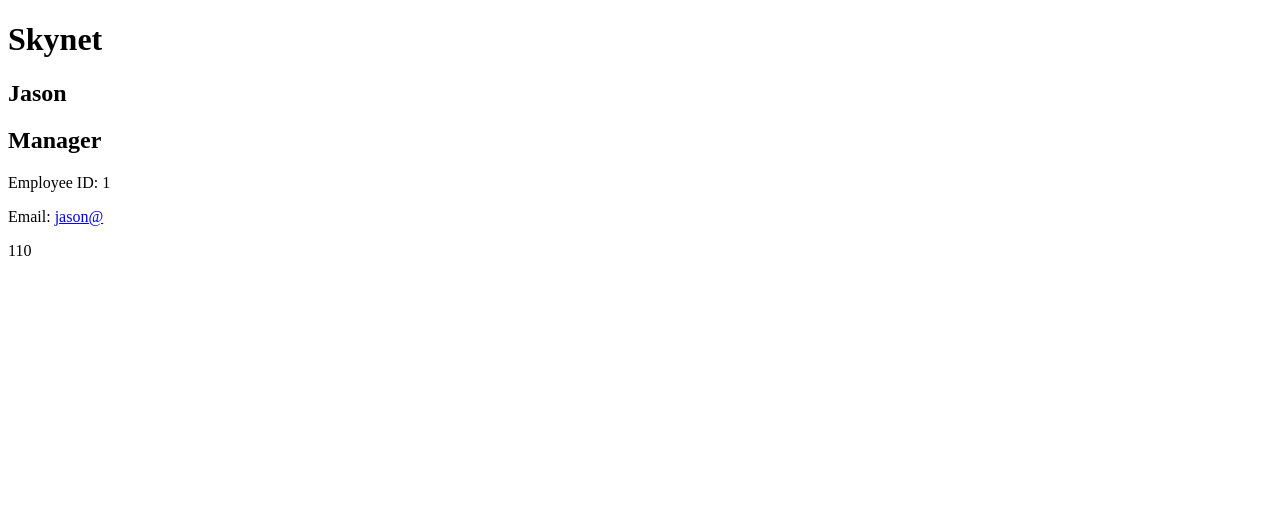
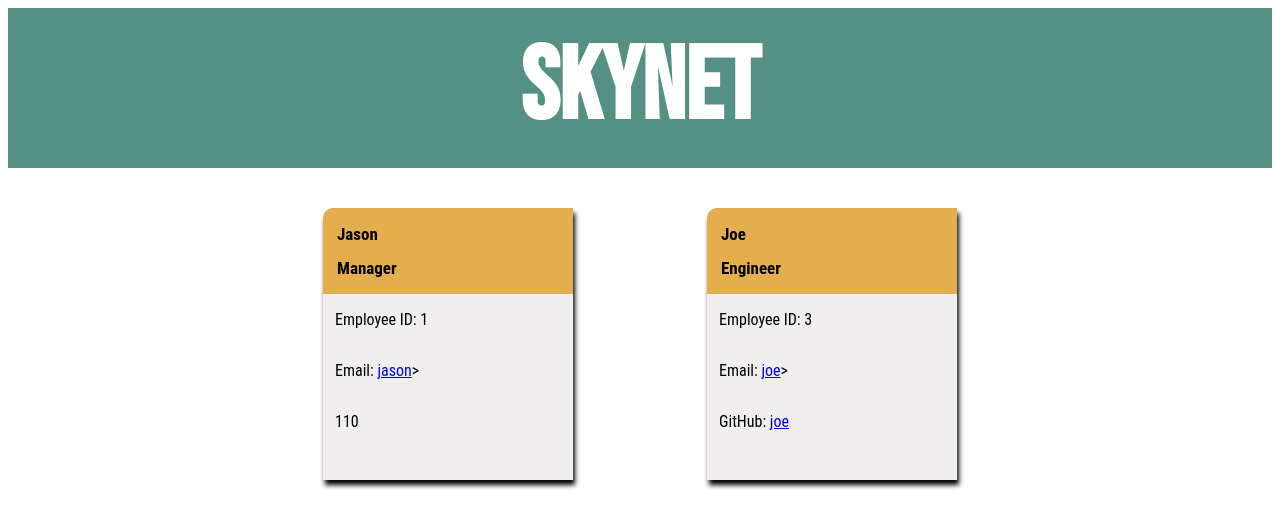
Before and after one commit to codragon2020/team_profile_generator, a website: page generated-html/Skynet.html in a window 1280 px wide. Drawn offline with Linux system fonts and the light colour scheme.

Commit message:
Adding styling with css.js

```diff
--- a/app.js
+++ b/app.js
@@ -1,5 +1,6 @@
 const inquirer = require("inquirer");
 const fs = require("fs");
+const style = require("./styling/css")
 
 const Employee = require("./lib/employee")
 const Engineer = require("./lib/engineer")
@@ -145,6 +146,10 @@
         <meta name="viewport" content="width=device-width, initial-scale=1.0">
         <meta http-equiv="X-UA-Compatible" content="ie=edge">
         <title>${finalTeamArray[0]}</title>
+        <link href="https://fonts.googleapis.com/css?family=Bebas+Neue&display=swap" rel="stylesheet">
+        <style>
+        ${style}
+        </style>
 
     </head>
     <body>
--- a/generated-html/Skynet.html
+++ b/generated-html/Skynet.html
@@ -7,6 +7,80 @@
         <meta name="viewport" content="width=device-width, initial-scale=1.0">
         <meta http-equiv="X-UA-Compatible" content="ie=edge">
         <title>Skynet</title>
+        <link href="https://fonts.googleapis.com/css?family=Bebas+Neue&display=swap" rel="stylesheet">
+        <style>
+
+html, body {
+    max-width: 100% !important;
+    overflow-x: hidden !important;
+}
+
+body {
+    display: flex;
+    flex-direction: column;
+    align-items: center;
+}
+
+.banner-bar {
+    background-color: rgba(53, 124, 109, 0.842);
+    width: 100%;
+    color: #ffffff;
+    display: flex;
+    justify-content: center;
+    align-items: center;
+    height: 20vh;
+}
+
+h1 {
+    font-family: Bebas Neue;
+    font-size: 8vw;
+}
+
+p {
+    font-family: 'Roboto Condensed', sans-serif;
+    position: relative;
+    left: 12px;
+}
+
+h2 {
+    font-family: 'Roboto Condensed', sans-serif;
+    position: relative;
+    font-size: 17px;
+    left: 12px;
+}
+
+.member-card {
+    width: 250px;
+    height: 34vh;
+    margin-bottom: 5vh;
+    background-color: rgb(240, 238, 238);
+    box-shadow: 2px 5px 5px black;
+    border-top-left-radius: 10px;
+}
+
+.card-container {
+    position: absolute;
+    top: 26vh;
+    display: flex;
+    flex-wrap: wrap;
+    justify-content: space-around;
+    width: 60vw;
+}
+
+.card-top {
+    background-color: rgb(228, 174, 76);
+    border: 2px solid rgb(228, 174, 76);
+    width: 246px;
+    border-top-left-radius: 10px;
+}
+
+.card-bottom {
+    display: flex;
+    flex-direction: column;
+    align-content: center;
+}
+
+        </style>
 
     </head>
     <body>
@@ -22,9 +96,23 @@
             </div>
             <div class="card-bottom">
                 <p>Employee ID: 1</p>
-                <p>Email: <a href="mailto:jason@">jason@</a></p>
+                <p>Email: <a href="mailto:jason">jason</a>></p>
 
             <p>110</p>
+
+        </div>
+        </div>
+
+        <div class="member-card">
+            <div class="card-top">
+                <h2>Joe</h2>
+                <h2>Engineer</h2>
+            </div>
+            <div class="card-bottom">
+                <p>Employee ID: 3</p>
+                <p>Email: <a href="mailto:joe">joe</a>></p>
+
+            <p>GitHub: <a href="https://github.com/joe">joe</a></p>
 
         </div>
         </div>
--- /dev/null
+++ b/styling/css.js
@@ -0,0 +1,73 @@
+const style = `
+html, body {
+    max-width: 100% !important;
+    overflow-x: hidden !important;
+}
+
+body {
+    display: flex;
+    flex-direction: column;
+    align-items: center;
+}
+
+.banner-bar {
+    background-color: rgba(53, 124, 109, 0.842);
+    width: 100%;
+    color: #ffffff;
+    display: flex;
+    justify-content: center;
+    align-items: center;
+    height: 20vh;
+}
+
+h1 {
+    font-family: Bebas Neue;
+    font-size: 8vw;
+}
+
+p {
+    font-family: 'Roboto Condensed', sans-serif;
+    position: relative;
+    left: 12px;
+}
+
+h2 {
+    font-family: 'Roboto Condensed', sans-serif;
+    position: relative;
+    font-size: 17px;
+    left: 12px;
+}
+
+.member-card {
+    width: 250px;
+    height: 34vh;
+    margin-bottom: 5vh;
+    background-color: rgb(240, 238, 238);
+    box-shadow: 2px 5px 5px black;
+    border-top-left-radius: 10px;
+}
+
+.card-container {
+    position: absolute;
+    top: 26vh;
+    display: flex;
+    flex-wrap: wrap;
+    justify-content: space-around;
+    width: 60vw;
+}
+
+.card-top {
+    background-color: rgb(228, 174, 76);
+    border: 2px solid rgb(228, 174, 76);
+    width: 246px;
+    border-top-left-radius: 10px;
+}
+
+.card-bottom {
+    display: flex;
+    flex-direction: column;
+    align-content: center;
+}
+`
+
+module.exports = style;
```
